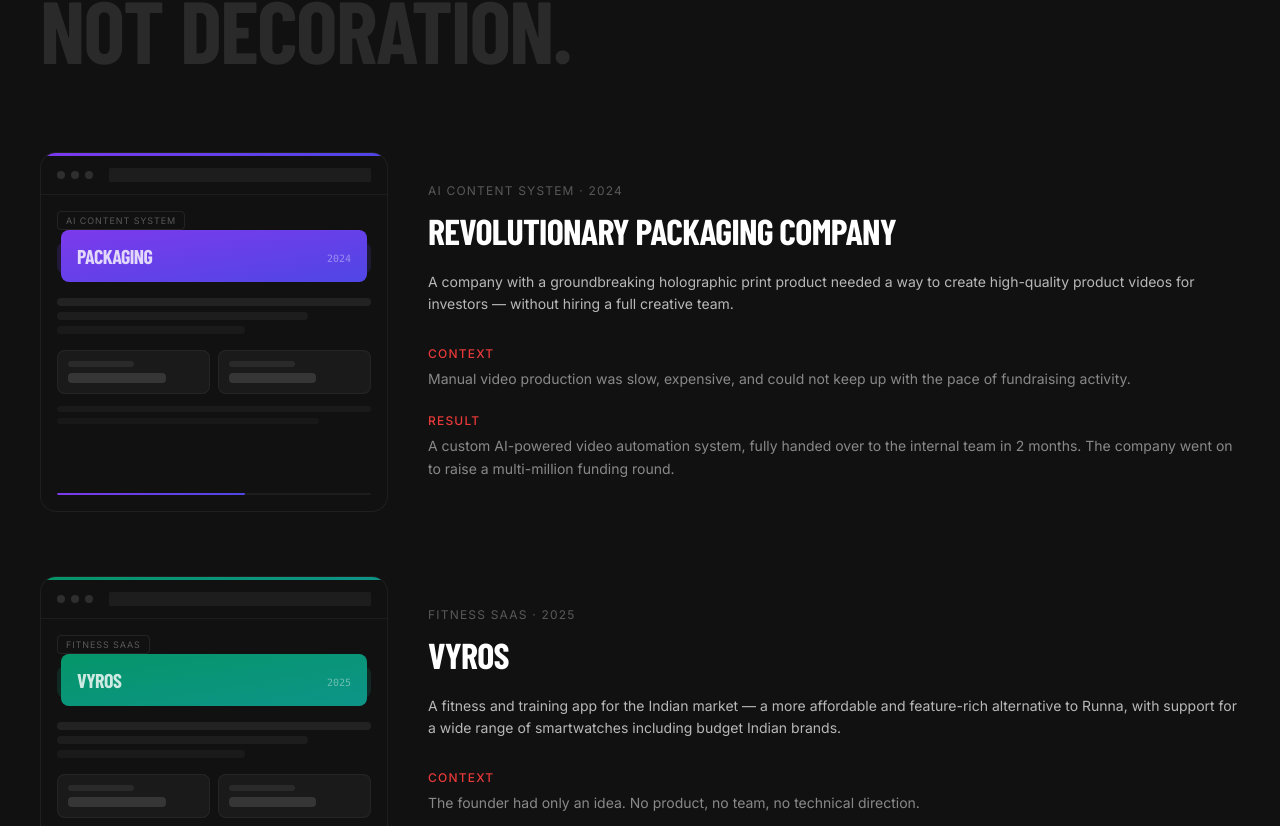
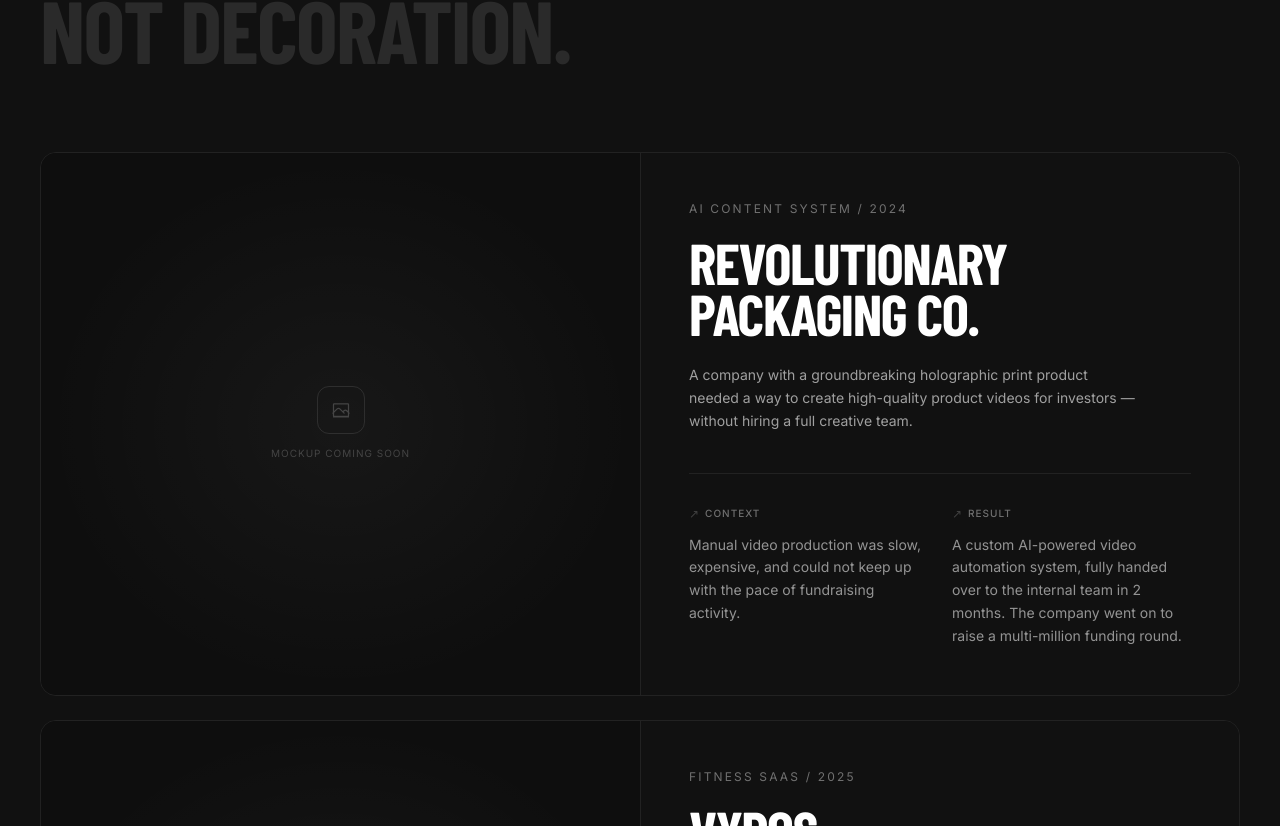
Before and after one commit to tanishqdhama01/antigravity-landing, a React (Vite) app: page / in a window 1280 px wide. Shown: the part 4634-5460 px from the top of the page. Built offline with nearby package versions, Linux system fonts and the light colour scheme; a web font is replaced by a local one.

Commit message:
case studies: reference-style 50/50 layout with mockup image slots

```diff
--- a/src/components/CaseStudies.jsx
+++ b/src/components/CaseStudies.jsx
@@ -4,12 +4,10 @@
 
 const projects = [
   {
-    title: 'Revolutionary Packaging Company',
+    title: 'Revolutionary Packaging Co.',
     category: 'AI Content System',
     year: '2024',
-    accent: 'from-violet-600 to-indigo-600',
-    accentSolid: '#6d28d9',
-    shortName: 'PACKAGING',
+    image: null,
     description: 'A company with a groundbreaking holographic print product needed a way to create high-quality product videos for investors — without hiring a full creative team.',
     context: 'Manual video production was slow, expensive, and could not keep up with the pace of fundraising activity.',
     result: 'A custom AI-powered video automation system, fully handed over to the internal team in 2 months. The company went on to raise a multi-million funding round.',
@@ -18,9 +16,7 @@
     title: 'Vyros',
     category: 'Fitness SaaS',
     year: '2025',
-    accent: 'from-emerald-600 to-teal-600',
-    accentSolid: '#059669',
-    shortName: 'VYROS',
+    image: null,
     description: 'A fitness and training app for the Indian market — a more affordable and feature-rich alternative to Runna, with support for a wide range of smartwatches including budget Indian brands.',
     context: 'The founder had only an idea. No product, no team, no technical direction.',
     result: 'Full discovery, UI/UX, feature planning, and MVP now in active development — with 50–60 early access signups secured before launch.',
@@ -29,9 +25,7 @@
     title: 'Vynts',
     category: 'AI Video Platform',
     year: '2025',
-    accent: 'from-rose-600 to-orange-600',
-    accentSolid: '#e11d48',
-    shortName: 'VYNTS',
+    image: null,
     description: 'An all-in-one AI content creation platform where users manage their entire workflow — from scripting to editing, uploading, and viewing analytics — in one place.',
     context: 'Building a professional web-based video editor with AI integration is complex, expensive, and easy to get wrong.',
     result: 'A working web video editor that compresses days of editing work into minutes. Currently in testing with 200 early-access founders and creators. Early round raised.',
@@ -90,97 +84,75 @@
         </div>
 
         {/* Case study cards */}
-        <div className="cases-grid flex flex-col gap-16">
+        <div className="cases-grid flex flex-col gap-6">
           {projects.map((project, i) => (
-            <div key={i} className="case-card grid md:grid-cols-[3fr_7fr] gap-6 md:gap-10 items-stretch">
-              {/* UI Skeleton Mockup — 30% */}
-              <div className="rounded-2xl overflow-hidden bg-[#111111] border border-white/[0.06] flex flex-col min-h-[360px]">
-                {/* Accent top stripe */}
-                <div className={`h-[3px] w-full bg-gradient-to-r ${project.accent}`} />
+            <div key={i} className="case-card grid md:grid-cols-2 gap-0 rounded-2xl overflow-hidden border border-white/[0.07]">
 
-                {/* Window chrome */}
-                <div className="px-4 py-3 flex items-center gap-2 border-b border-white/[0.05]">
-                  <div className="flex gap-1.5">
-                    <span className="w-2 h-2 rounded-full bg-white/[0.12]" />
-                    <span className="w-2 h-2 rounded-full bg-white/[0.12]" />
-                    <span className="w-2 h-2 rounded-full bg-white/[0.12]" />
-                  </div>
-                  <div className="ml-2 flex-1 h-3.5 rounded-sm bg-white/[0.05]" />
+              {/* Left — mockup image */}
+              <div className="relative aspect-[4/3] md:aspect-auto bg-[#0e0e0e] overflow-hidden">
+                {project.image ? (
+                  <img
+                    src={project.image}
+                    alt={project.title}
+                    className="absolute inset-0 w-full h-full object-cover"
+                  />
+                ) : (
+                  <>
+                    {/* Subtle radial glow placeholder */}
+                    <div className="absolute inset-0 bg-[radial-gradient(ellipse_at_center,_rgba(255,255,255,0.04)_0%,_transparent_70%)]" />
+                    <div className="absolute inset-0 flex flex-col items-center justify-center gap-3">
+                      <div className="w-12 h-12 rounded-xl border border-white/10 flex items-center justify-center">
+                        <svg className="w-5 h-5 text-white/20" fill="none" viewBox="0 0 24 24" stroke="currentColor" strokeWidth={1.5}>
+                          <path strokeLinecap="round" strokeLinejoin="round" d="M2.25 15.75l5.159-5.159a2.25 2.25 0 013.182 0l5.159 5.159m-1.5-1.5l1.409-1.409a2.25 2.25 0 013.182 0l2.909 2.909M3 20.25h18M3.75 4.5h16.5a.75.75 0 01.75.75v13.5a.75.75 0 01-.75.75H3.75a.75.75 0 01-.75-.75V5.25a.75.75 0 01.75-.75z" />
+                        </svg>
+                      </div>
+                      <span className="text-white/20 text-[10px] uppercase tracking-widest">Mockup coming soon</span>
+                    </div>
+                  </>
+                )}
+              </div>
+
+              {/* Right — content */}
+              <div className="flex flex-col justify-between p-8 md:p-12 bg-brand-dark border-l border-white/[0.07]">
+                <div>
+                  {/* Category / year */}
+                  <p className="text-white/40 text-xs uppercase tracking-[0.18em] mb-5">
+                    {project.category} / {project.year}
+                  </p>
+
+                  {/* Title */}
+                  <h3
+                    className="font-heading font-black uppercase text-white leading-[0.9] tracking-tight mb-6"
+                    style={{ fontSize: 'clamp(2.2rem, 4.5vw, 3.8rem)' }}
+                  >
+                    {project.title}
+                  </h3>
+
+                  {/* Description */}
+                  <p className="text-white/60 text-sm leading-relaxed max-w-md">
+                    {project.description}
+                  </p>
                 </div>
 
-                {/* Body */}
-                <div className="flex-1 p-4 flex flex-col gap-3">
-                  {/* Category pill */}
-                  <span className="self-start px-2 py-0.5 rounded border border-white/[0.08] text-white/30 text-[9px] uppercase tracking-widest">
-                    {project.category}
-                  </span>
-
-                  {/* Hero block */}
-                  <div className={`rounded-lg bg-gradient-to-br ${project.accent} p-4 flex items-end justify-between`} style={{ opacity: 0.18 }} />
-                  <div className={`-mt-[3.5rem] mx-1 rounded-lg bg-gradient-to-br ${project.accent} p-4 flex items-end justify-between relative z-10`}>
-                    <span className="font-heading font-black text-white/80 text-xl leading-none tracking-tight uppercase">
-                      {project.shortName}
-                    </span>
-                    <span className="text-white/40 text-[10px] font-mono">{project.year}</span>
+                {/* Context + Result — 2-col */}
+                <div className="grid grid-cols-2 gap-6 mt-10 pt-8 border-t border-white/[0.07]">
+                  <div>
+                    <div className="flex items-center gap-1.5 mb-3">
+                      <span className="text-white/20 text-xs">↗</span>
+                      <span className="text-white/40 text-[10px] uppercase tracking-widest font-medium">Context</span>
+                    </div>
+                    <p className="text-white/55 text-sm leading-relaxed">{project.context}</p>
                   </div>
-
-                  {/* Skeleton text rows */}
-                  <div className="flex flex-col gap-1.5 mt-1">
-                    <div className="h-2 rounded-full bg-white/[0.07] w-full" />
-                    <div className="h-2 rounded-full bg-white/[0.05] w-4/5" />
-                    <div className="h-2 rounded-full bg-white/[0.04] w-3/5" />
-                  </div>
-
-                  {/* Mini stat cards */}
-                  <div className="grid grid-cols-2 gap-2 mt-1">
-                    <div className="bg-white/[0.04] rounded-lg p-2.5 border border-white/[0.05]">
-                      <div className="h-1.5 w-1/2 bg-white/[0.07] rounded mb-1.5" />
-                      <div className="h-2.5 w-3/4 bg-white/[0.12] rounded" />
+                  <div>
+                    <div className="flex items-center gap-1.5 mb-3">
+                      <span className="text-white/20 text-xs">↗</span>
+                      <span className="text-white/40 text-[10px] uppercase tracking-widest font-medium">Result</span>
                     </div>
-                    <div className="bg-white/[0.04] rounded-lg p-2.5 border border-white/[0.05]">
-                      <div className="h-1.5 w-1/2 bg-white/[0.07] rounded mb-1.5" />
-                      <div className="h-2.5 w-2/3 bg-white/[0.12] rounded" />
-                    </div>
-                  </div>
-
-                  {/* More skeleton rows */}
-                  <div className="flex flex-col gap-1.5">
-                    <div className="h-1.5 rounded-full bg-white/[0.04] w-full" />
-                    <div className="h-1.5 rounded-full bg-white/[0.03] w-5/6" />
-                  </div>
-
-                  {/* Bottom progress bar */}
-                  <div className="mt-auto pt-2">
-                    <div className="h-[2px] w-full bg-white/[0.05] rounded-full overflow-hidden">
-                      <div className={`h-full w-3/5 bg-gradient-to-r ${project.accent} rounded-full`} />
-                    </div>
+                    <p className="text-white/55 text-sm leading-relaxed">{project.result}</p>
                   </div>
                 </div>
               </div>
 
-              {/* Content — 70% */}
-              <div className="flex flex-col justify-center">
-                <p className="text-white/30 text-xs uppercase tracking-widest mb-3">
-                  {project.category} · {project.year}
-                </p>
-                <h3 className="text-white text-3xl md:text-4xl font-heading font-bold uppercase mb-5 leading-tight">
-                  {project.title}
-                </h3>
-                <p className="text-white/70 text-sm leading-relaxed mb-6">
-                  {project.description}
-                </p>
-
-                <div className="flex flex-col gap-4">
-                  <div>
-                    <span className="text-brand-red text-xs uppercase tracking-widest font-medium">Context</span>
-                    <p className="text-white/50 text-sm mt-1 leading-relaxed">{project.context}</p>
-                  </div>
-                  <div>
-                    <span className="text-brand-red text-xs uppercase tracking-widest font-medium">Result</span>
-                    <p className="text-white/50 text-sm mt-1 leading-relaxed">{project.result}</p>
-                  </div>
-                </div>
-              </div>
             </div>
           ))}
         </div>
```
